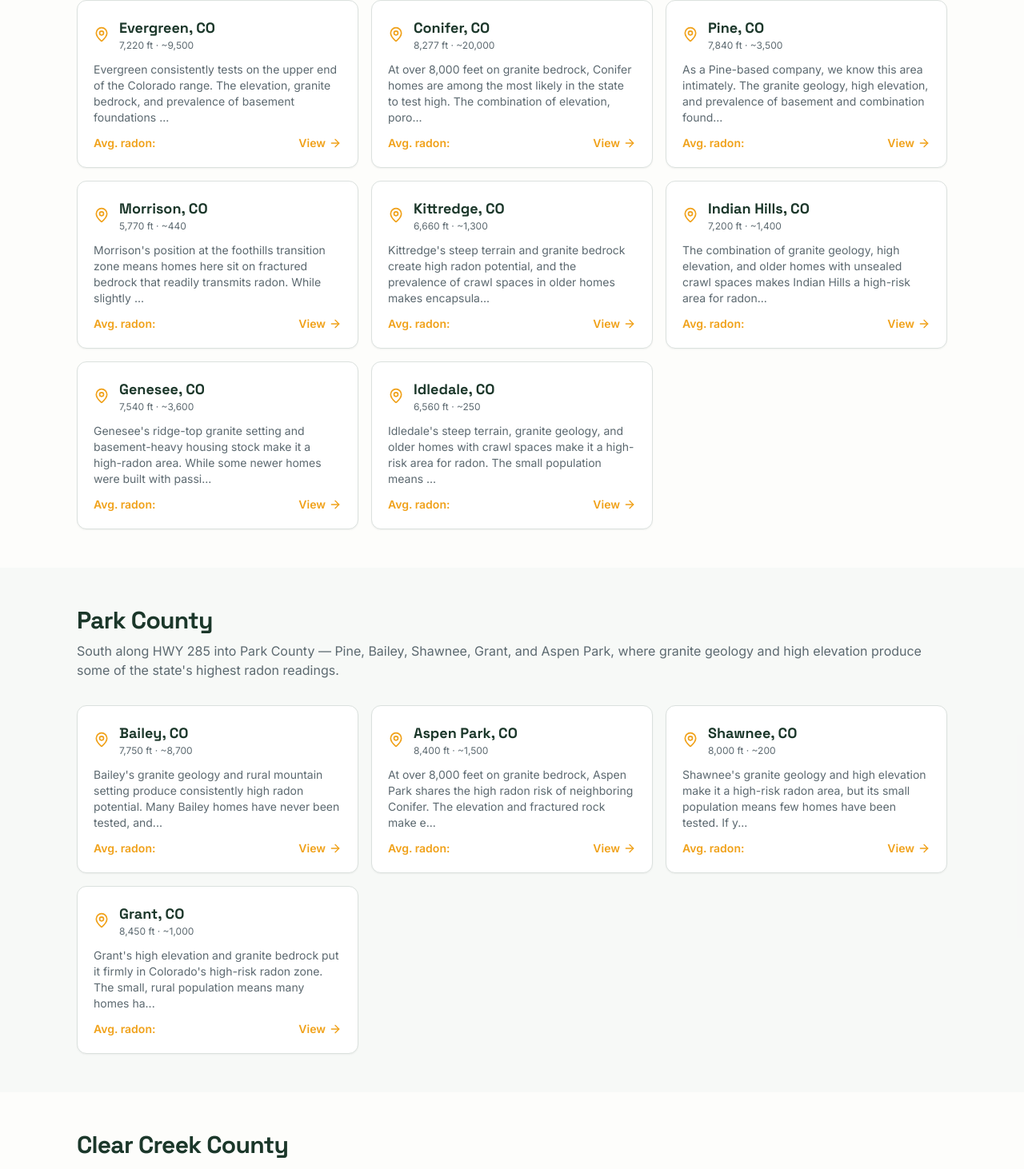
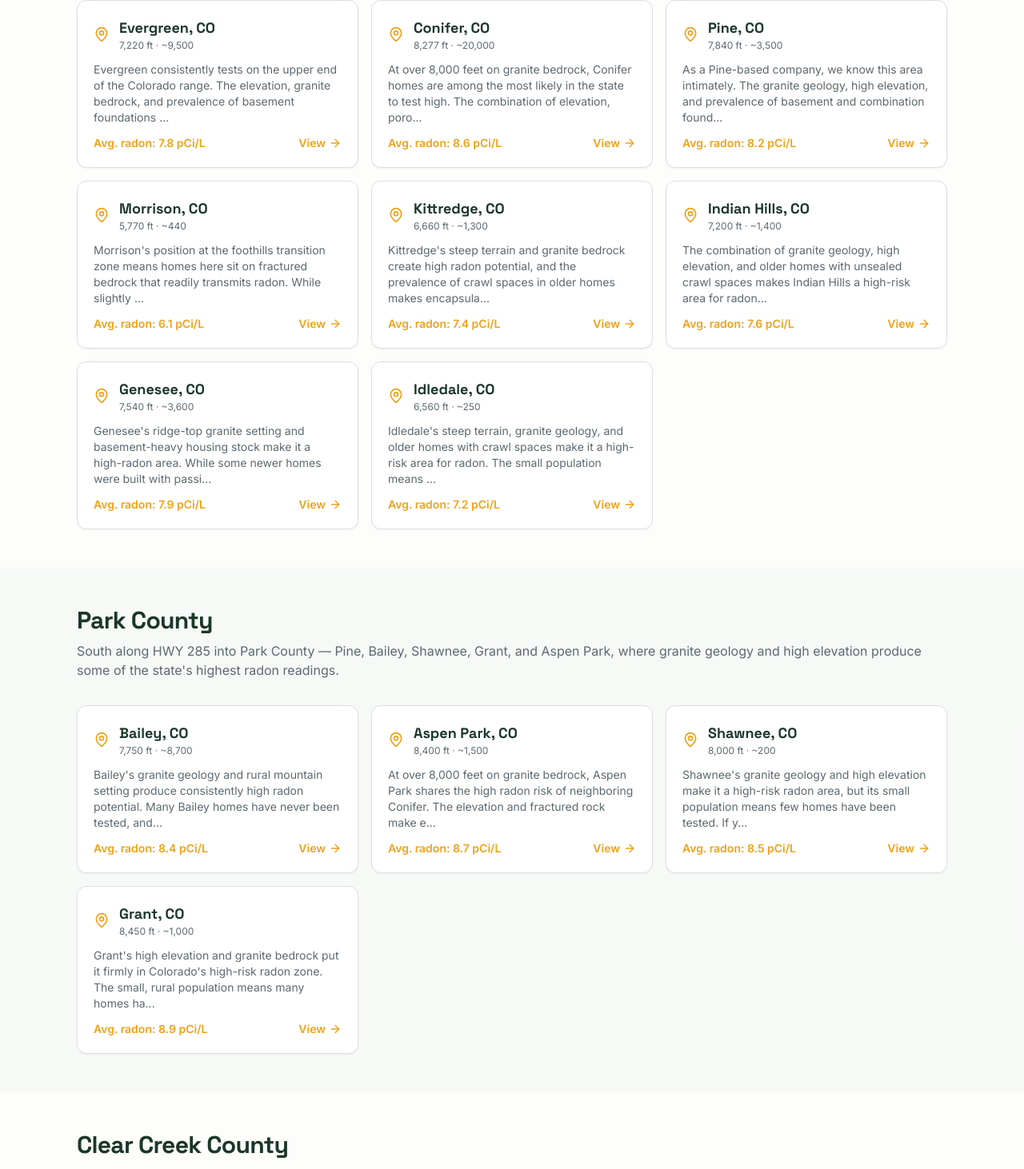
Before and after one commit to chetrodell-art/foothills-radon, a React (Vite) app: page /locations in a window 1280 px wide. Shown: the part 606-2068 px from the top of the page at 80% size. Built offline with nearby package versions, Linux system fonts and the light colour scheme; the HTML template or start-up script is replaced by a standard one.

Commit message:
Backup: Update src/data/locations.ts

```diff
--- a/src/data/locations.ts
+++ b/src/data/locations.ts
@@ -4,6 +4,7 @@ export interface LocationInfo {
   county: "Jefferson County" | "Park County" | "Clear Creek County";
   elevation: string;
   population: string;
+  avgRadon: string;
   geo: { lat: number; lng: number };
   geography: string;
   homeStyles: string;
@@ -20,6 +21,7 @@ export const locations: LocationInfo[] = [
     county: "Jefferson County",
     elevation: "7,220 ft",
     population: "~9,500",
+    avgRadon: "7.8 pCi/L",
     geo: { lat: 39.6333, lng: -105.3172 },
     geography:
       "Evergreen sits in a mountain basin along Bear Creek, ringed by granite outcroppings and ponderosa pine at over 7,000 feet of elevation. The bedrock here is part of the Pikes Peak Batholith — a massive granite formation rich in uranium-bearing minerals that's the geologic engine behind the foothills' radon problem.",
@@ -28,7 +30,7 @@ export const locations: LocationInfo[] = [
     radonContext:
       "Evergreen consistently tests on the upper end of the Colorado range. The elevation, granite bedrock, and prevalence of basement foundations mean many homes come in well above the EPA action level of 4.0 pCi/L. If you live in a basement home in Evergreen, testing is a must — and if your level is high, a sub-slab depressurization system usually brings it down dramatically.",
     responseNote:
-      "All Phase Radon serves Evergreen regularly, typically scheduling testing within a few days and mitigation within about a week. We're based nearby in Pine, so response times across the Evergreen area are fast.",
+      "Foothills Radon Testing and Mitigation serves Evergreen regularly, typically scheduling testing within a few days and mitigation within about a week. We're based nearby in Pine, so response times across the Evergreen area are fast.",
     realEstateNote:
       "Evergreen is a high-turnover market where radon contingencies are routine. We provide fast 48-hour tests and rapid mitigation with transferable warranties to keep your closing on schedule.",
     faqs: [
@@ -52,6 +54,7 @@ export const locations: LocationInfo[] = [
     county: "Jefferson County",
     elevation: "8,277 ft",
     population: "~20,000",
+    avgRadon: "8.6 pCi/L",
     geo: { lat: 39.5239, lng: -105.3028 },
     geography:
       "Conifer sits high along the US 285 corridor at over 8,000 feet, perched on the same granite and gneiss bedrock that defines the Front Range foothills. The area's steep terrain and exposed rock faces are visible reminders of the uranium-bearing geology beneath — the source of consistently high radon readings.",
@@ -84,6 +87,7 @@ export const locations: LocationInfo[] = [
     county: "Jefferson County",
     elevation: "7,840 ft",
     population: "~3,500",
+    avgRadon: "8.2 pCi/L",
     geo: { lat: 39.4458, lng: -105.3992 },
     geography:
       "Pine is our home base — a small community along North Turkey Creek at nearly 8,000 feet, surrounded by Pike National Forest and underlain by the same granite batholith that defines the foothills' radon risk. The steep, forested terrain and exposed granite are constant reminders of what's beneath every home here.",
@@ -98,7 +102,7 @@ export const locations: LocationInfo[] = [
     faqs: [
       {
         q: "Are you actually based in Pine?",
-        a: "Yes — All Phase Radon is locally owned and headquartered right here in Pine. We know the area, the geology, and the home styles because it's our community.",
+        a: "Yes — Foothills Radon Testing and Mitigation is locally owned and headquartered right here in Pine. We know the area, the geology, and the home styles because it's our community.",
       },
       {
         q: "How common is high radon in Pine?",
@@ -116,6 +120,7 @@ export const locations: LocationInfo[] = [
     county: "Jefferson County",
     elevation: "5,770 ft",
     population: "~440",
+    avgRadon: "6.1 pCi/L",
     geo: { lat: 39.6547, lng: -105.1939 },
     geography:
       "Morrison sits at the base of the foothills where the mountains meet the plains, framed by dramatic red rock formations and the same granite uplift that defines the Front Range. Though lower in elevation than Pine or Conifer, Morrison sits directly on the fractured bedrock transition zone where radon moves freely from soil to home.",
@@ -148,6 +153,7 @@ export const locations: LocationInfo[] = [
     county: "Jefferson County",
     elevation: "6,660 ft",
     population: "~1,300",
+    avgRadon: "7.4 pCi/L",
     geo: { lat: 39.6583, lng: -105.2978 },
     geography:
       "Kittredge is a small community tucked along Bear Creek between Evergreen and Morrison, surrounded by steep, forested slopes and granite outcrops. The narrow valley and exposed rock faces reflect the same uranium-bearing geology that drives high radon throughout the foothills.",
@@ -180,6 +186,7 @@ export const locations: LocationInfo[] = [
     county: "Jefferson County",
     elevation: "7,200 ft",
     population: "~1,400",
+    avgRadon: "7.6 pCi/L",
     geo: { lat: 39.6497, lng: -105.2528 },
     geography:
       "Indian Hills sits in a forested nook above Parmalee Gulch and Mount Vernon Creek, surrounded by the granite ridges that define this stretch of the foothills. The community's wooded, sloped terrain and exposed rock are hallmarks of the uranium-bearing geology beneath.",
@@ -212,6 +219,7 @@ export const locations: LocationInfo[] = [
     county: "Jefferson County",
     elevation: "7,540 ft",
     population: "~3,600",
+    avgRadon: "7.9 pCi/L",
     geo: { lat: 39.7058, lng: -105.2414 },
     geography:
       "Genesee is a planned mountain community perched atop a granite ridge just off I-70, with sweeping views and heavily forested lots. The ridge-top setting sits directly on the Pikes Peak granite that underlies so much of the foothills' radon problem.",
@@ -244,6 +252,7 @@ export const locations: LocationInfo[] = [
     county: "Park County",
     elevation: "7,750 ft",
     population: "~8,700",
+    avgRadon: "8.4 pCi/L",
     geo: { lat: 39.4042, lng: -105.4739 },
     geography:
       "Bailey sits along the South Platte River in Park County at the southern end of the HWY 285 corridor, surrounded by steep granite peaks and dense national forest. The same Pikes Peak granite that drives radon throughout the foothills extends well into Park County, making Bailey a high-risk area.",
@@ -276,6 +285,7 @@ export const locations: LocationInfo[] = [
     county: "Park County",
     elevation: "8,400 ft",
     population: "~1,500",
+    avgRadon: "8.7 pCi/L",
     geo: { lat: 39.5283, lng: -105.4639 },
     geography:
       "Aspen Park is a high-elevation community near Conifer along the 285 corridor, sitting on the granite ridgeline that defines this stretch of the Front Range. At over 8,000 feet, the thin air and exposed rock underscore the uranium-bearing geology beneath every home.",
@@ -308,6 +318,7 @@ export const locations: LocationInfo[] = [
     county: "Park County",
     elevation: "8,000 ft",
     population: "~200",
+    avgRadon: "8.5 pCi/L",
     geo: { lat: 39.3961, lng: -105.5669 },
     geography:
       "Shawnee is a tiny community along the South Platte River in Park County, surrounded by steep granite peaks and national forest. The remote, high-elevation setting sits on the same uranium-bearing granite that drives radon throughout the 285 corridor.",
@@ -340,6 +351,7 @@ export const locations: LocationInfo[] = [
     county: "Park County",
     elevation: "8,450 ft",
     population: "~1,000",
+    avgRadon: "8.9 pCi/L",
     geo: { lat: 39.4714, lng: -105.6778 },
     geography:
       "Grant is a small community high on the South Platte River in Park County, near the foot of Kenosha Pass. At over 8,400 feet, it sits on exposed granite and metamorphic rock — the same uranium-bearing geology that defines the region's radon risk, intensified by the high elevation.",
@@ -372,6 +384,7 @@ export const locations: LocationInfo[] = [
     county: "Jefferson County",
     elevation: "6,560 ft",
     population: "~250",
+    avgRadon: "7.2 pCi/L",
     geo: { lat: 39.6497, lng: -105.2694 },
     geography:
       "Idledale is a tiny community tucked along Bear Creek between Morrison and Kittredge, surrounded by steep, wooded slopes and granite outcrops. The narrow valley and exposed rock reflect the same uranium-bearing geology that drives high radon throughout the foothills.",
@@ -404,6 +417,7 @@ export const locations: LocationInfo[] = [
     county: "Clear Creek County",
     elevation: "7,540 ft",
     population: "~1,800",
+    avgRadon: "8.1 pCi/L",
     geo: { lat: 39.7436, lng: -105.5117 },
     geography:
       "Idaho Springs sits in a steep canyon along Clear Creek at the heart of Colorado's historic mining district. The town is surrounded by the same granite and mineral-rich rock that drew miners here 150 years ago — rock that also happens to be the geologic source of the region's radon.",
```
